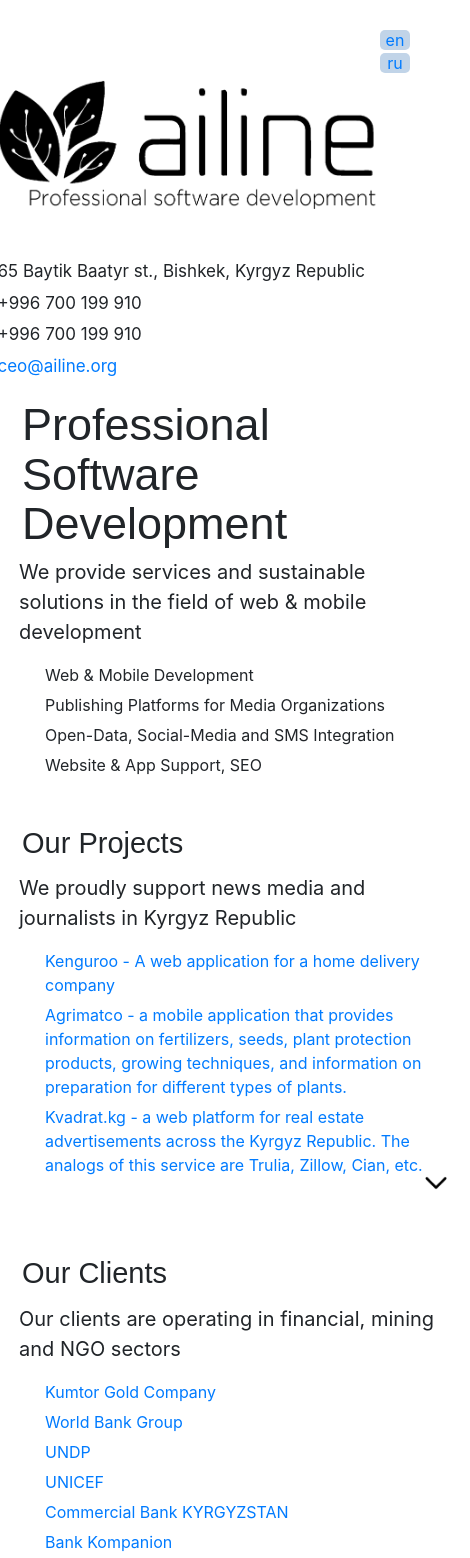
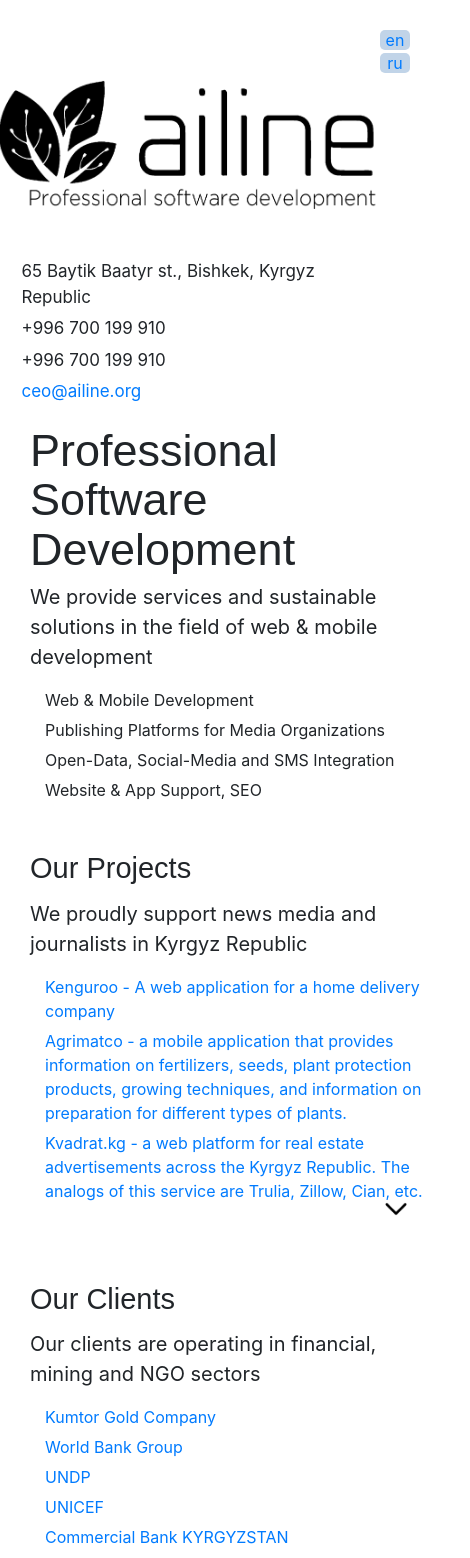
Before and after one commit to abenovaG/reacr-ailine, a React (Create React App) app: page / in a window 390 px wide. Shown: the top 1558 px of the page, 470 px wide, since content can reach past the window. Built offline with nearby package versions, Linux system fonts and the light colour scheme.

Commit message:
aii paboya

```diff
--- a/src/css/ailine.css
+++ b/src/css/ailine.css
@@ -183,7 +183,6 @@ p {
         width: 510px;
     }
     li {
-        width: 450px;
         margin-bottom: 6px;
     }
     .contactUs {
@@ -229,7 +228,6 @@ p {
     }
     .contactUs {
         width: 343px;
-        margin-left: -7px;
     }
     .contact {
         margin-left: 17px;
@@ -241,22 +239,18 @@ p {
     }
     li {
         margin-left: 15px;
-        width: 410px;
         font-size: 16px;
     }
     h1 {
         font-size: 45px;
-        margin-left: -8px;
         margin-top: 5px;
         width: 400px;
     }
     h2 {
         font-size: 29px;
-        margin-left: -8px;
     }
     h3 {
-        width: 430px;
-        margin-left: -11px;
+        width: 380px;
     }
     p {
         font-size: 22px;
@@ -264,12 +258,12 @@ p {
         margin-left: -8px;
     }
     .arrow {
-        margin-left: 395px;
+        margin-left: 355px;
     }
     .xImage {
-        margin-left: 403px;
+        margin-left: 373px;
     }
     .modal {
-        width: 425px;
+        width: 395px;
     }
 }
```
